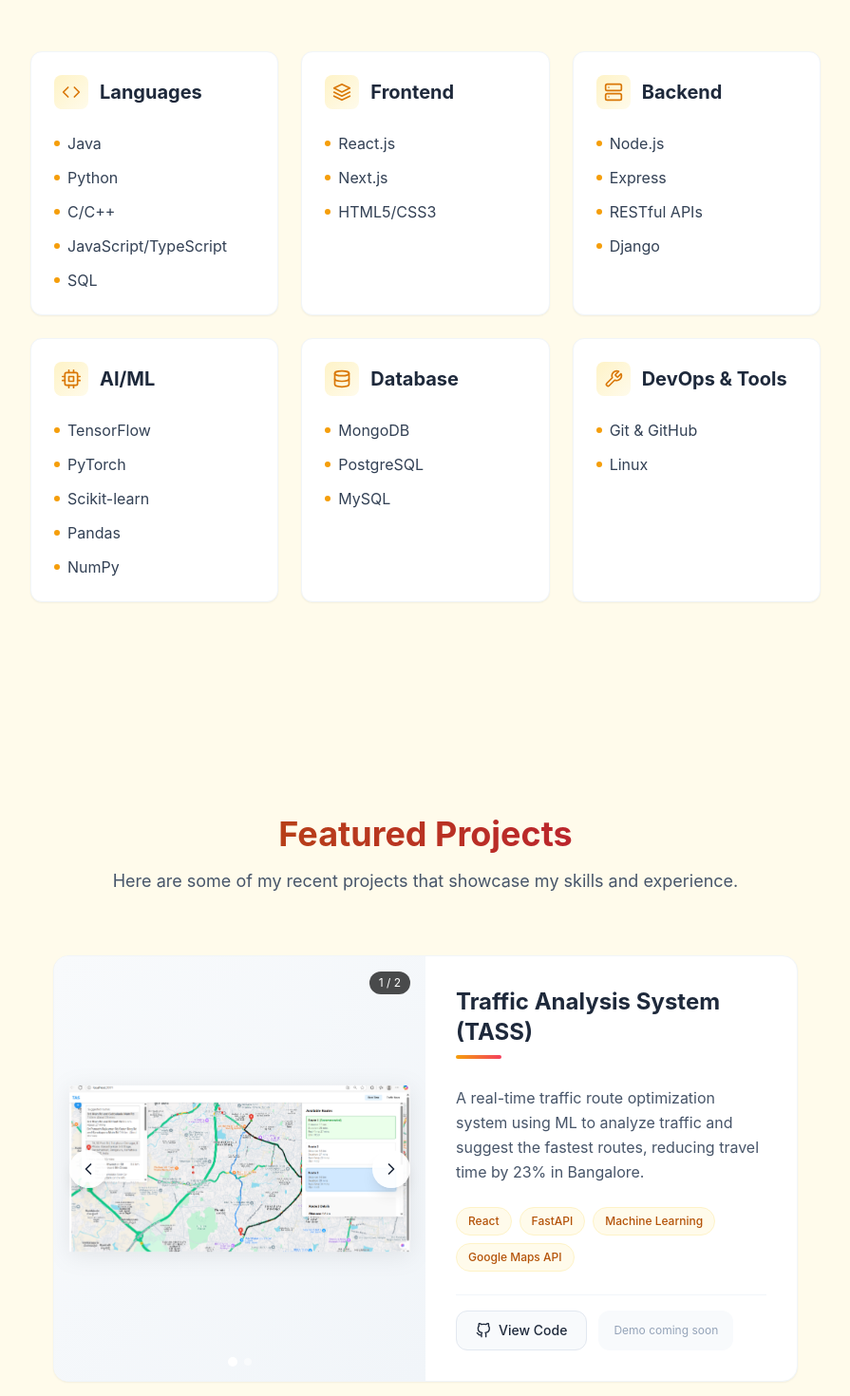
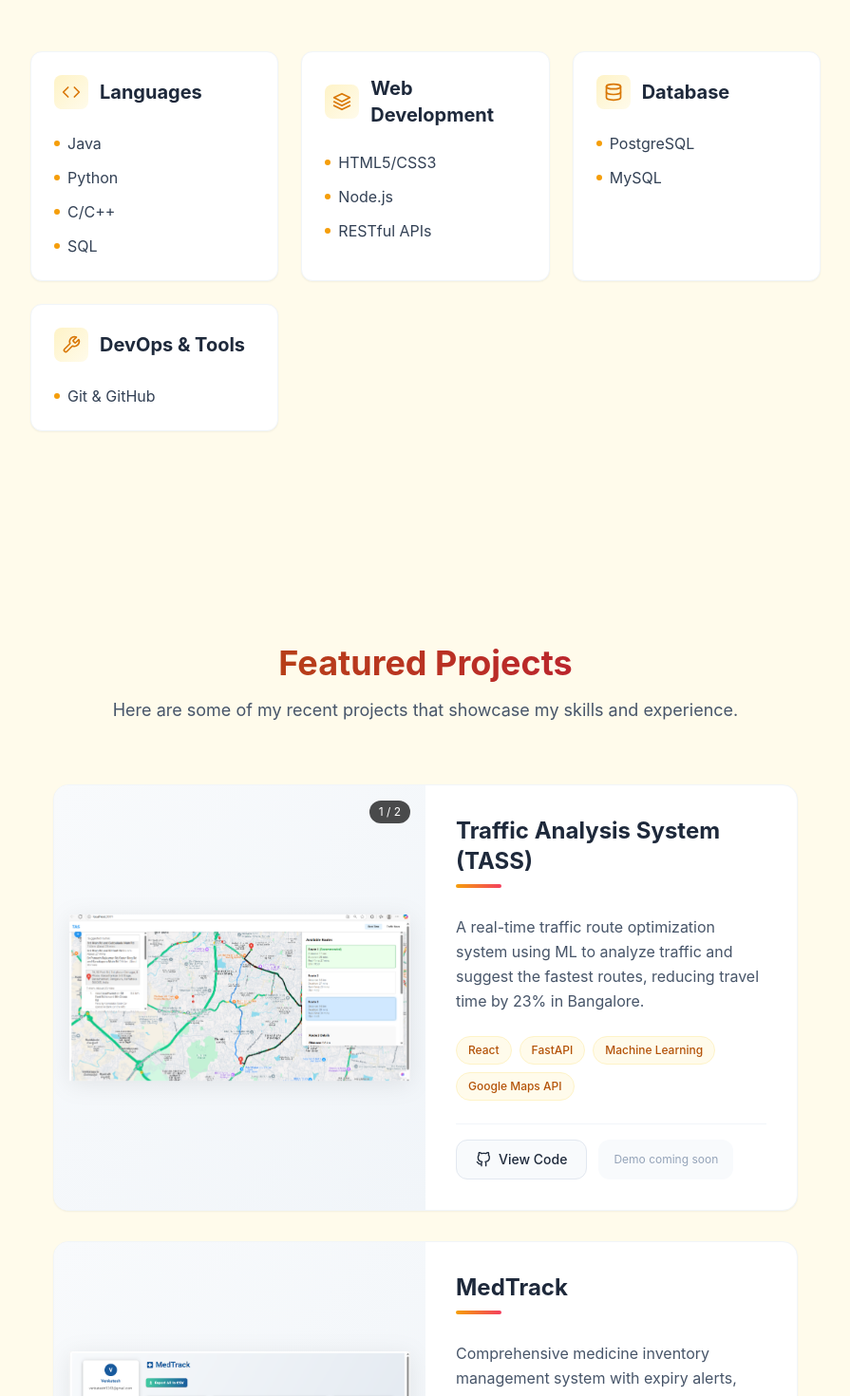
Before and after one commit to Venkateshtammina/venkatesh-portfolio, a Next.js app: page / in a window 1280 px wide. Shown: the part 1820-3290 px from the top of the page at 95% size, without its empty margins (192-1087 px from the left). Built offline with nearby package versions, Linux system fonts and the light colour scheme.

Commit message:
Final changes after editing skills

```diff
--- a/src/app/components/Projects.js
+++ b/src/app/components/Projects.js
@@ -6,58 +6,135 @@ import { FiGithub, FiExternalLink, FiChevronLeft, FiChevronRight, FiImage, FiX }
 import Image from 'next/image';
 
 // Lightbox Component
-const Lightbox = ({ isOpen, onClose, images, currentIndex }) => {
+const Lightbox = ({ isOpen, onClose, images, currentIndex, onNext, onPrev }) => {
   useEffect(() => {
     if (!isOpen) return;
 
     const handleKeyDown = (e) => {
       if (e.key === 'Escape') onClose();
+      if (e.key === 'ArrowRight') onNext();
+      if (e.key === 'ArrowLeft') onPrev();
     };
 
     window.addEventListener('keydown', handleKeyDown);
-    document.body.style.overflow = 'hidden';
+    document.body.style.overflow = 'hidden'; // Prevent main body scroll
 
     return () => {
       window.removeEventListener('keydown', handleKeyDown);
-      document.body.style.overflow = 'auto';
+      document.body.style.overflow = 'auto'; // Restore main body scroll
     };
-  }, [isOpen, onClose]);
+  }, [isOpen, onClose, onNext, onPrev]);
 
   if (!isOpen) return null;
 
   return (
-    <div className="fixed inset-0 z-50 bg-black/90">
-      <div
-        className="min-h-screen w-full p-4 flex items-center justify-center"
-        onClick={onClose}
+    <AnimatePresence>
+      <motion.div
+        initial={{ opacity: 0 }}
+        animate={{ opacity: 1 }}
+        exit={{ opacity: 0 }}
+        className="fixed inset-0 z-50 bg-black/90 backdrop-blur-sm flex items-center justify-center p-4"
       >
-        {/* Close button */}
-        <button
-          className="fixed top-4 right-4 z-50 p-2 bg-black/50 rounded-full"
+        {/* Close button - Fixed position ensures it's always visible and on top */}
+        <motion.button
+          whileHover={{ scale: 1.1 }}
+          whileTap={{ scale: 0.9 }}
+          className="fixed top-4 right-4 z-[60] p-3 bg-black/50 hover:bg-black/70 rounded-full shadow-lg transition-all duration-300 ease-out"
           onClick={(e) => {
-            e.stopPropagation();
+            e.stopPropagation(); // Prevent closing the lightbox background when clicking the button
             onClose();
           }}
+          aria-label="Close lightbox"
         >
           <FiX className="w-6 h-6 text-white" />
-        </button>
+        </motion.button>
 
-        {/* Main image */}
-        <div className="relative w-full max-w-6xl">
+        {/* Main Lightbox Content Area */}
+        <motion.div
+          initial={{ opacity: 0, scale: 0.95 }}
+          animate={{ opacity: 1, scale: 1 }}
+          exit={{ opacity: 0, scale: 0.95 }}
+          transition={{ duration: 0.3, ease: "easeOut" }}
+          className="relative w-full max-w-6xl max-h-[90vh] bg-black rounded-lg shadow-2xl flex flex-col overflow-hidden" // overflow-hidden here to clip anything outside this main box
+          onClick={(e) => e.stopPropagation()} // Prevent closing when clicking inside the lightbox content
+        >
+          {/* Image Display Area - This is where the image will be rendered and potentially scrolled */}
+          {/* This div will define the scrollable viewport for the image */}
+          <div className="relative flex-grow flex items-center justify-center overflow-auto p-4"> {/* p-4 for some padding around the image */}
+            {!images[currentIndex] ? (
+              <motion.div
+                initial={{ opacity: 0 }}
+                animate={{ opacity: 1 }}
+                className="absolute top-1/2 left-1/2 -translate-x-1/2 -translate-y-1/2"
+              >
+                <FiImage className="w-12 h-12 text-white animate-spin" />
+              </motion.div>
+            ) : (
+              // This inner div will contain the Image.
+              // We'll give the Image explicit large dimensions and use object-none.
+              // The `overflow-auto` on the parent `div` will then enable scrolling.
+              <div className="relative w-full h-full flex justify-center items-center">
                  <Image
                     src={images[currentIndex]}
                     alt={`Project image ${currentIndex + 1}`}
-            width={1200}
-            height={800}
-            className="w-full h-auto"
-            priority
-            onClick={(e) => e.stopPropagation()}
+                    // Set a very large width and height. This tells Next.js Image to create an element
+                    // of this size. Combined with `object-none`, the image will render at its natural
+                    // resolution or this size, whichever is smaller, allowing it to overflow its parent.
+                    width={2000} // Example large width. Adjust based on your largest screenshot.
+                    height={1200} // Example large height. Adjust based on your largest screenshot.
+                    className="object-contain" // Changed to object-contain, it will fit if small, but if large, the explicit size will dominate for rendering
+                    // Let's try `object-contain` and let the parent `overflow-auto` handle it.
+                    // If `object-contain` still shrinks the image too much for scrolling,
+                    // we'd switch back to `object-none` here.
+                    // For now, `object-contain` is safer to ensure visibility.
+                    // If you want pan/zoom, you'd need `object-none` and manual scale/translate.
+                    // Given "image should be properly placed within the container like structure",
+                    // `object-contain` is likely what you want, where it fits initially, then scrolls if bigger.
+                    // The `overflow-auto` is on the parent container.
+                    style={{
+                        // Ensure image starts centered within the scrollable viewport
+                        maxWidth: 'unset', // Allow image to be wider than the parent container
+                        maxHeight: 'unset', // Allow image to be taller than the parent container
+                        width: 'auto', // Allow width to be determined by content if needed
+                        height: 'auto', // Allow height to be determined by content if needed
+                    }}
+                    priority={true}
+                    quality={90}
                   />
               </div>
+            )}
           </div>
-    </div>
+
+          {/* Navigation Controls for Lightbox (positioned absolutely within the main content box) */}
+          {images.length > 1 && (
+            <>
+              <motion.button
+                onClick={onPrev}
+                className="absolute left-4 top-1/2 -translate-y-1/2 p-2.5 bg-white/90 text-slate-800 rounded-full shadow-lg hover:bg-white transition-all z-10"
+                aria-label="Previous image"
+                whileHover={{ scale: 1.1, boxShadow: '0 5px 15px rgba(0,0,0,0.15)' }}
+                whileTap={{ scale: 0.95 }}
+              >
+                <FiChevronLeft className="w-5 h-5" />
+              </motion.button>
+              <motion.button
+                onClick={onNext}
+                className="absolute right-4 top-1/2 -translate-y-1/2 p-2.5 bg-white/90 text-slate-800 rounded-full shadow-lg hover:bg-white transition-all z-10"
+                aria-label="Next image"
+                whileHover={{ scale: 1.1, boxShadow: '0 5px 15px rgba(0,0,0,0.15)' }}
+                whileTap={{ scale: 0.95 }}
+              >
+                <FiChevronRight className="w-5 h-5" />
+              </motion.button>
+            </>
+          )}
+        </motion.div>
+      </motion.div>
+    </AnimatePresence>
   );
 };
+
+// ... (Rest of ProjectCard and Projects components remain the same)
 
 const projects = [
     {
@@ -65,7 +142,7 @@ const projects = [
         title: "Traffic Analysis System (TASS)",
         description: "A real-time traffic route optimization system using ML to analyze traffic and suggest the fastest routes, reducing travel time by 23% in Bangalore.",
         tech: ["React", "FastAPI", "Machine Learning", "Google Maps API"],
-    images: ["/tass-2.png", "/tass-1.png"],
+        images: ["/tass-2.png", "/tass-1.png"], // Assuming these paths are correct relative to /public
         githubLink: "https://github.com/Venkateshtammina/TASS",
         color: "from-rose-500 to-amber-500",
     },
@@ -74,7 +151,7 @@ const projects = [
         title: "MedTrack",
         description: "Comprehensive medicine inventory management system with expiry alerts, helping reduce waste through timely notifications and efficient stock management.",
         tech: ["MongoDB", "Express", "React", "Node.js"],
-    images: ["/medtrack.png"],
+        images: ["/medtrack.png"], // Assuming this path is correct relative to /public
         githubLink: "https://github.com/Venkateshtammina/MedTrack-frontend",
         liveLink: "https://medtrack-frontend.onrender.com",
         color: "from-amber-500 to-orange-500",
@@ -84,8 +161,7 @@ const projects = [
         title: "SmartHome IoT",
         description: "IoT-based home automation system that monitors environmental conditions in real-time, with remote control and automated alerts for temperature and humidity.",
         tech: ["ESP32", "MicroPython", "WebSocket", "React"],
-    images: [],
-
+        images: [], // No images provided, the fallback will be shown
         color: "from-orange-500 to-rose-500",
     }
 ];
@@ -129,7 +205,7 @@ const ProjectCard = ({ project, index }) => {
                 currentIndex={currentImageIndex}
                 onNext={handleNextImage}
                 onPrev={handlePrevImage}
-        onChangeIndex={changeImageIndex}
+                // Removed onChangeIndex prop as it's not being used in the Lightbox component
             />
 
             <motion.div
@@ -156,26 +232,25 @@ const ProjectCard = ({ project, index }) => {
                         onClick={openLightbox}
                     >
                         {project.images.length > 0 ? (
-              <>
                             <div className="relative w-full h-full">
                                 {/* Enhanced Image with Hover Effects */}
                                 <motion.div
-                    className="relative w-full h-full"
+                                    className="relative w-full h-full flex items-center justify-center" // Added flex for centering
                                     whileHover={{ scale: 1.01 }}
                                     transition={{ duration: 0.3 }}
                                 >
                                     <Image
                                         src={project.images[currentImageIndex]}
                                         alt={`${project.title} screenshot ${currentImageIndex + 1}`}
-                      fill
+                                        fill={true} // Use fill for responsiveness
                                         sizes="(max-width: 768px) 100vw, 50vw"
                                         className="object-contain p-4 transition-all duration-500 ease-in-out transform group-hover/image-container:scale-[1.02]"
                                         style={{
                                             filter: 'drop-shadow(0 4px 12px rgba(0, 0, 0, 0.08))',
                                             willChange: 'transform, filter',
                                         }}
-                      priority={index < 2}
-                      quality={100}
+                                        priority={index < 2} // Keep priority for initial load, consider not using for all
+                                        quality={90} // Optimize quality
                                         onClick={(e) => {
                                             e.stopPropagation();
                                             openLightbox();
@@ -200,14 +275,13 @@ const ProjectCard = ({ project, index }) => {
                                         {currentImageIndex + 1} / {project.images.length}
                                     </div>
                                 )}
-                </div>
 
-                {/* Navigation Controls */}
+                                {/* Navigation Controls for Project Card */}
                                 {project.images.length > 1 && (
                                     <>
                                         <motion.button
                                             onClick={handlePrevImage}
-                      className="absolute left-4 top-1/2 -translate-y-1/2 p-2.5 bg-white/90 text-slate-800 rounded-full shadow-lg hover:bg-white transition-all z-10"
+                                            className="absolute left-4 top-1/2 -translate-y-1/2 p-2.5 bg-white/90 text-slate-800 rounded-full shadow-lg hover:bg-white transition-all z-10 opacity-0 group-hover/image-container:opacity-100 duration-300"
                                             aria-label="Previous image"
                                             whileHover={{ scale: 1.1, boxShadow: '0 5px 15px rgba(0,0,0,0.15)' }}
                                             whileTap={{ scale: 0.95 }}
@@ -216,7 +290,7 @@ const ProjectCard = ({ project, index }) => {
                                         </motion.button>
                                         <motion.button
                                             onClick={handleNextImage}
-                      className="absolute right-4 top-1/2 -translate-y-1/2 p-2.5 bg-white/90 text-slate-800 rounded-full shadow-lg hover:bg-white transition-all z-10"
+                                            className="absolute right-4 top-1/2 -translate-y-1/2 p-2.5 bg-white/90 text-slate-800 rounded-full shadow-lg hover:bg-white transition-all z-10 opacity-0 group-hover/image-container:opacity-100 duration-300"
                                             aria-label="Next image"
                                             whileHover={{ scale: 1.1, boxShadow: '0 5px 15px rgba(0,0,0,0.15)' }}
                                             whileTap={{ scale: 0.95 }}
@@ -225,7 +299,7 @@ const ProjectCard = ({ project, index }) => {
                                         </motion.button>
 
                                         {/* Dots indicator */}
-                    <div className="absolute bottom-4 left-0 right-0 flex justify-center gap-2">
+                                        <div className="absolute bottom-4 left-0 right-0 flex justify-center gap-2 opacity-0 group-hover/image-container:opacity-100 duration-300">
                                             {project.images.map((_, i) => (
                                                 <button
                                                     key={i}
@@ -240,7 +314,7 @@ const ProjectCard = ({ project, index }) => {
                                         </div>
                                     </>
                                 )}
-              </>
+                            </div>
                         ) : (
                             <div className={`w-full h-full flex items-center justify-center ${project.color} bg-opacity-5`}>
                                 <div className="text-center p-6">
--- a/src/app/components/Skills.js
+++ b/src/app/components/Skills.js
@@ -55,49 +55,27 @@ export default function Skills() {
         { name: "Java" },
         { name: "Python" },
         { name: "C/C++" },
-        { name: "JavaScript/TypeScript" },
         { name: "SQL" }
       ]
     },
     {
-      category: "Frontend",
+      category: "Web Development",
       icon: FiLayers,
       skills: [
-        { name: "React.js" },
-        { name: "Next.js" },
 
 
-        { name: "HTML5/CSS3" }
+
+      { name: "HTML5/CSS3" },
+      { name: "Node.js" },
+      { name: "RESTful APIs" },
       ]
     },
-    {
-      category: "Backend",
-      icon: FiServer,
-      skills: [
-        { name: "Node.js" },
-        { name: "Express" },
-        { name: "RESTful APIs" },
 
-        { name: "Django" }
-      ]
-    },
-    {
-      category: "AI/ML",
-      icon: FiCpu,
-      skills: [
-        { name: "TensorFlow" },
-        { name: "PyTorch" },
-        { name: "Scikit-learn" },
-
-        { name: "Pandas" },
-      { name: "NumPy" }
-      ]
-    },
     {
       category: "Database",
       icon: FiDatabase,
       skills: [
-        { name: "MongoDB" },
+
         { name: "PostgreSQL" },
         { name: "MySQL" }
 
@@ -110,7 +88,7 @@ export default function Skills() {
         { name: "Git & GitHub" },
 
 
-        { name: "Linux" }
+
       ]
     }
   ];
```
Lines whose indentation alone changed are shown as unchanged.
